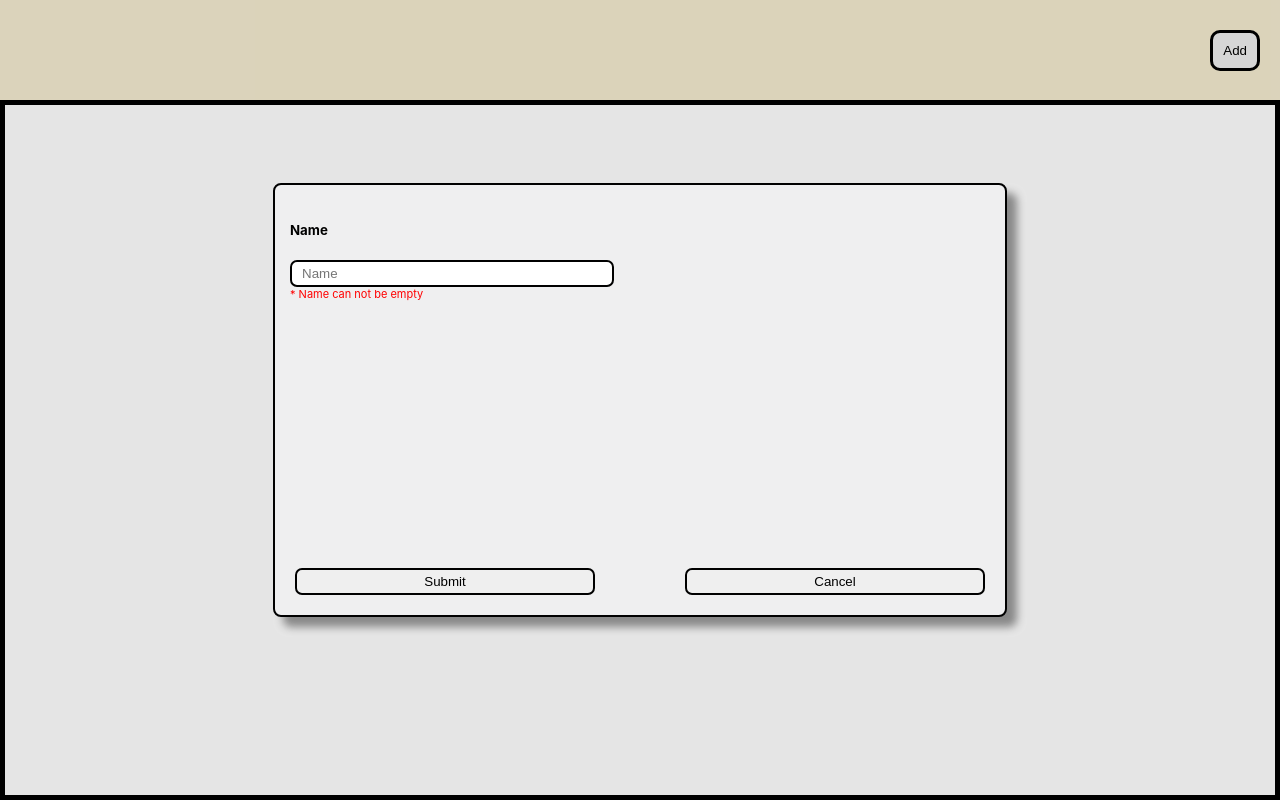
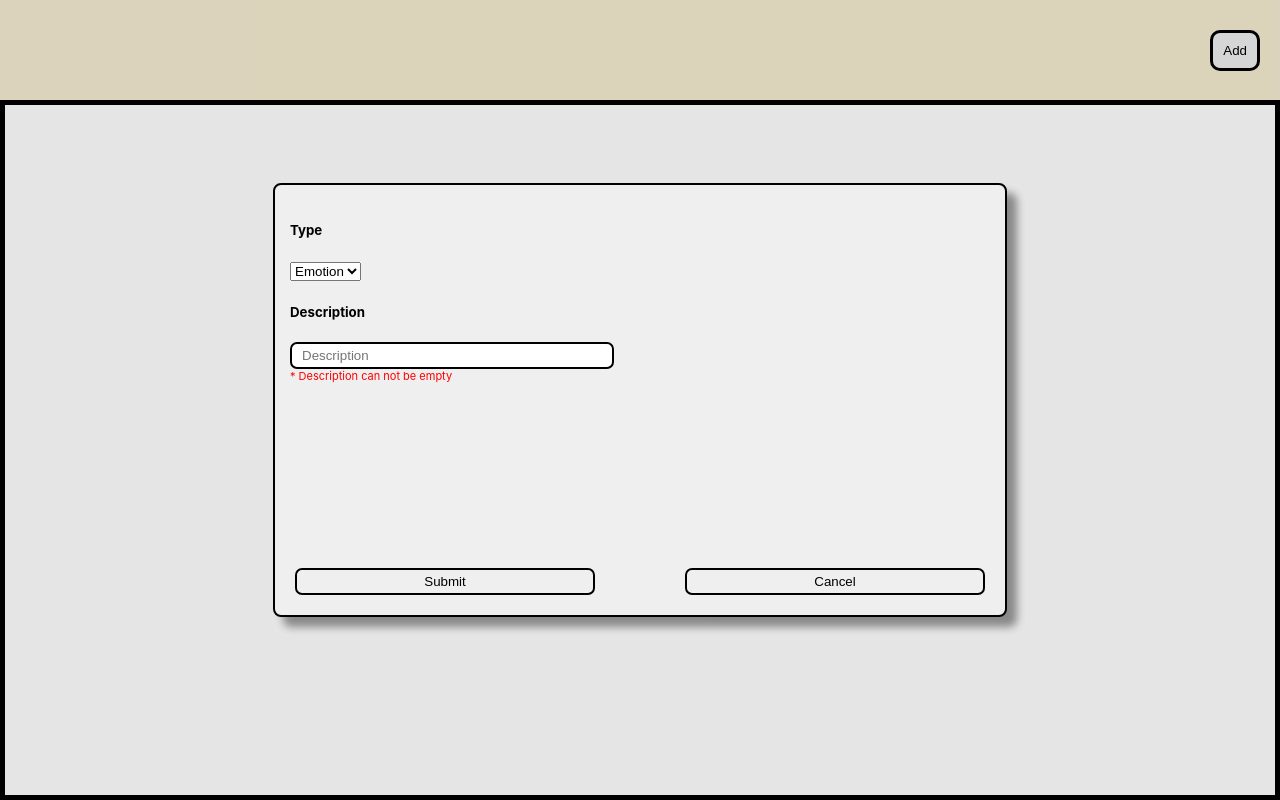
Before and after one commit to 87prashant/MindChart, a React (Create React App) app in the folder packages/client/: page / in a window 1280 px wide. Both pictures are taken after a click on the button "Add". Built offline with nearby package versions, Linux system fonts and the light colour scheme.

Commit message:
add 'types' component

```diff
--- a/packages/client/src/components/AddNewThemo.tsx
+++ b/packages/client/src/components/AddNewThemo.tsx
@@ -1,8 +1,9 @@
 // fix: Change the name to Form as it makes for sense
 
 import styled from "@emotion/styled";
-import React, {useState, useEffect } from "react";
+import React, { useState, useEffect } from "react";
 // import Data from "../Data/Data";
+import Types from "./Types";
 
 const StyledWrapper = styled("div")({
   position: "fixed",
@@ -27,7 +28,7 @@ const Inputs = styled("input")({
   border: "2px solid black",
 });
 
-const NameInput = styled(Inputs)({});
+const DescriptionInput = styled(Inputs)({});
 
 const SubmitButton = styled(Inputs)({
   position: "absolute",
@@ -64,16 +65,18 @@ interface Props {
   showAddNewThemo: boolean;
 }
 
-interface formDataType {
-  name: string;
+export interface formDataType {
+  type: string;
+  description: string;
 }
 
 const AddNewThemo = (props: Props) => {
   const { showAddNewThemo, setShowAddNewThemo } = props;
   const [formData, setFormData] = useState({
-    name: "",
+    type: "",
+    description: "",
   });
-  const [errors, setErrors] = useState({ nameError: "" });
+  const [errors, setErrors] = useState({ descriptionError: "" });
   useEffect(() => {
     validateFormData(formData);
     return () => {};
@@ -82,14 +85,15 @@ const AddNewThemo = (props: Props) => {
   const refreshFormData = () => {
     setFormData(() => {
       return {
-        name: "",
+        type: "",
+        description: "",
       };
     });
   };
   const refreshErrors = () => {
     setErrors(() => {
       return {
-        nameError: "",
+        descriptionError: "",
       };
     });
   };
@@ -98,18 +102,23 @@ const AddNewThemo = (props: Props) => {
     refreshFormData();
     refreshErrors();
   };
-  const handleChange = (e: React.ChangeEvent<HTMLInputElement>) => {
+  const handleChange = (
+    e:
+      | React.ChangeEvent<HTMLInputElement>
+      | React.ChangeEvent<HTMLSelectElement>
+  ) => {
     setFormData((formData) => {
       return { ...formData, [e.target.name]: e.target.value };
     });
   };
+  console.log(formData);
   const validateFormData = (data: formDataType) => {
     let output = true;
-    if (!data.name) {
+    if (!data.description) {
       setErrors(() => {
         return {
           ...errors,
-          nameError: "* Name can not be empty",
+          descriptionError: "* Description can not be empty",
         };
       });
       output = false;
@@ -117,7 +126,7 @@ const AddNewThemo = (props: Props) => {
       setErrors(() => {
         return {
           ...errors,
-          nameError: "",
+          descriptionError: "",
         };
       });
     }
@@ -136,15 +145,24 @@ const AddNewThemo = (props: Props) => {
     <StyledDiv showAddNewThemo={showAddNewThemo}>
       <StyledWrapper>
         <form onSubmit={(e) => handleSubmit(e)}>
-          <h5>Name</h5>
-          <NameInput
-            placeholder="Name"
-            name="name"
+          <h5>Type</h5>
+          <Types
+            formData={formData}
+            handleChange={(e: React.ChangeEvent<HTMLSelectElement>) =>
+              handleChange(e)
+            }
+          />
+          <h5>Description</h5>
+          <DescriptionInput
+            placeholder="Description"
+            name="description"
             type="text"
-            value={formData.name}
+            value={formData.description}
             onChange={(e) => handleChange(e)}
           />
-          {errors.nameError && <StyledErrors>{errors.nameError}</StyledErrors>}
+          {errors.descriptionError && (
+            <StyledErrors>{errors.descriptionError}</StyledErrors>
+          )}
           <SubmitButton type="submit" value="Submit" />
           <CancelButton type="button" value="Cancel" onClick={handleCancel} />
         </form>
--- /dev/null
+++ b/packages/client/src/components/Types.tsx
@@ -0,0 +1,25 @@
+import React from "react";
+import { formDataType } from "./AddNewThemo";
+
+interface Props {
+  formData: formDataType;
+  handleChange: (e: React.ChangeEvent<HTMLSelectElement>) => void;
+}
+
+const Types = (props: Props) => {
+  const { formData, handleChange } = props;
+  return (
+    <>
+      <select
+        name="type"
+        value={formData.type}
+        onChange={(e) => handleChange(e)}
+      >
+        <option value="emotion">Emotion</option>
+        <option value="thought">Thought</option>
+      </select>
+    </>
+  );
+};
+
+export default Types;
```
